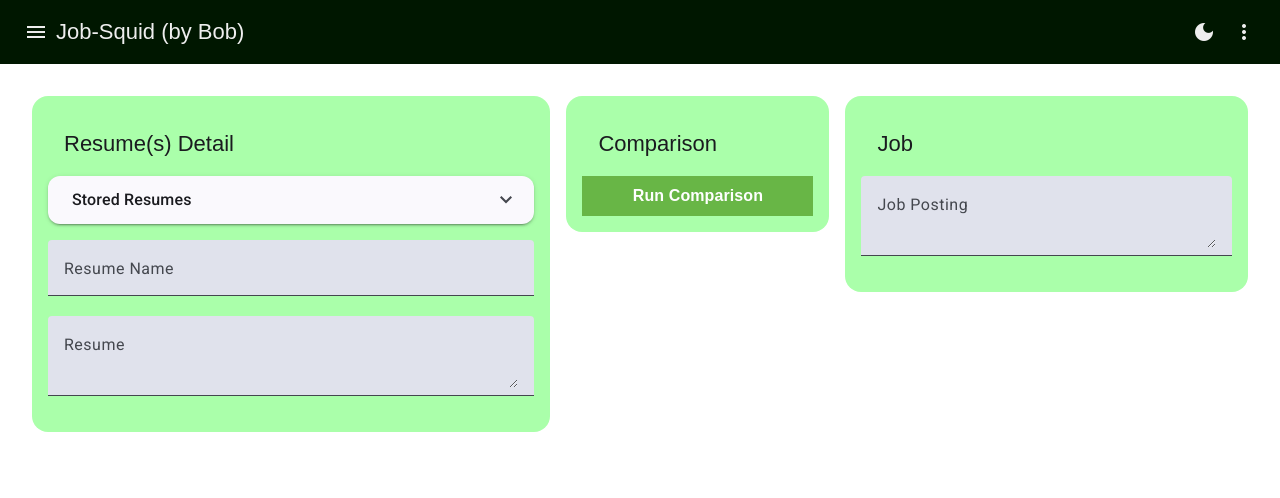
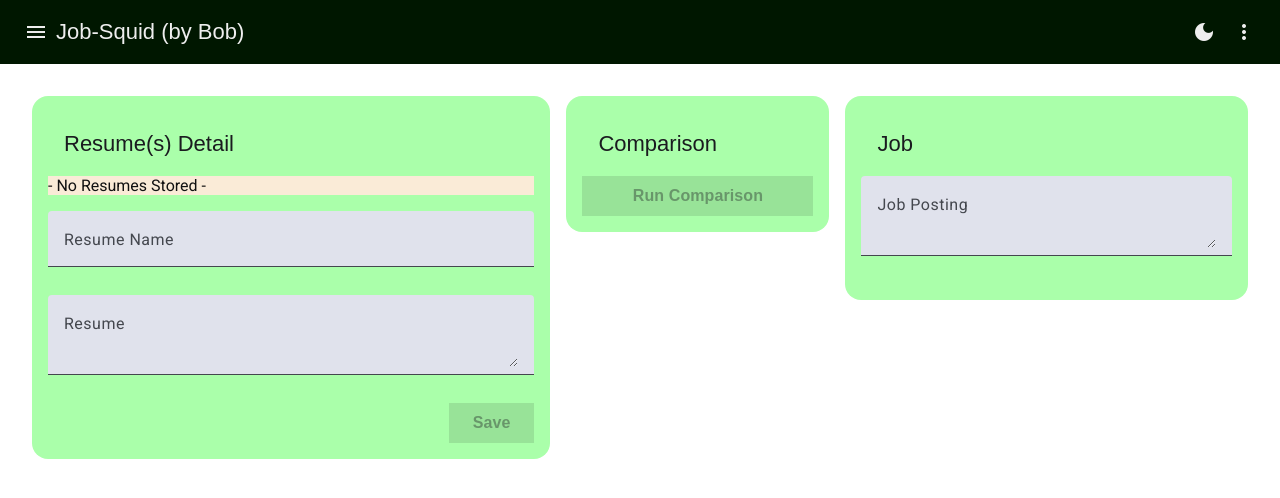
Before and after one commit to bob-fornal/jobs--job-n-resume-comparison, an Angular app: page /comparison in a window 1280 px wide. Shown: the top 498 px of the page. Built offline with nearby package versions, Linux system fonts and the light colour scheme; a web font is replaced by a local one.

Commit message:
Rethinking
Rethinking of the list of resumes; core validation.

```diff
--- a/src/app/app.module.ts
+++ b/src/app/app.module.ts
@@ -5,7 +5,7 @@ import { AppRoutingModule } from './app-routing.module';
 import { AppComponent } from './app.component';
 import { CompareResumeComponent } from './pages/compare-resume/compare-resume.component';
 
-import { FormsModule } from '@angular/forms';
+import { FormsModule, ReactiveFormsModule } from '@angular/forms';
 
 import { MatButtonModule } from '@angular/material/button';
 import { MatExpansionModule } from '@angular/material/expansion';
@@ -27,6 +27,7 @@ import { provideAnimationsAsync } from '@angular/platform-browser/animations/asy
     AppRoutingModule,
 
     FormsModule,
+    ReactiveFormsModule,
 
     MatButtonModule,
     MatExpansionModule,
--- a/src/app/pages/compare-resume/compare-resume.component.css
+++ b/src/app/pages/compare-resume/compare-resume.component.css
@@ -27,6 +27,13 @@
   font-family: Metropolis, sans-serif;
 }
 
+.resume-list-wrapper {
+  max-height: 40vh;
+  background-color: antiquewhite;
+  margin-bottom: 1em;
+  overflow-x: auto;
+}
+
 .expansion-panel {
   margin-bottom: 1em;
 }
@@ -35,16 +42,26 @@
   width: 100%;
 
   .full-width {
+    margin-bottom: 0.5em;
     width: 100%;
   }
 }
 
-.comparison-button {
+.functional-button {
   --mdc-filled-button-container-shape: 0;
   --mdc-filled-button-container-color: #68B646;
 
   font-family: MetropolisBold, sans-serif;
   font-size: 1em;
   font-weight: bold;
+}
+
+.comparison-button {
   width: 100%;
 }
+
+.form-button {
+  display: block;
+  margin-left: auto;
+  margin-right: 0;
+}
--- a/src/app/pages/compare-resume/compare-resume.component.html
+++ b/src/app/pages/compare-resume/compare-resume.component.html
@@ -4,32 +4,59 @@
       <span>Resume(s) Detail</span>
     </mat-toolbar>
 
-    <mat-expansion-panel class="expansion-panel">
-      <mat-expansion-panel-header>
-        <mat-panel-title>Stored Resumes</mat-panel-title>
-      </mat-expansion-panel-header>
+    <div class="resume-list-wrapper">
       @if (resumes.length === 0) {
         <div>- No Resumes Stored -</div>
       } @else {
         <mat-action-list>
-          @for (resume of resumes; track resume) {
+          @for (resume of resumes; track resume; let index = $index;) {
+            @if (index > 0) {
+              <mat-divider></mat-divider>
+            }
             <button mat-list-item (click)="selectResume(resume)">
               <span>{{resume.name}}</span>
             </button>
           }
         </mat-action-list>
       }
-    </mat-expansion-panel>
+    </div>
 
-    <form class="resume-form">
+    <form class="resume-form" [formGroup]="resumeForm" (ngSubmit)="onSubmit()">
       <mat-form-field class="full-width">
         <mat-label>Resume Name</mat-label>
-        <input matInput />
+        <input
+          matInput
+          name="resumeName"
+          formControlName="resumeName"
+          minLength="3"
+          (input)="triggerResumeNameValidation($event)"
+        />
+        @if (validationChecks['resumeNameInList'] === true) {
+          <mat-hint>Warning: Resume Name will be overwritten.</mat-hint>
+        }
+        @if (resumeForm.value.resumeName) {
+          <mat-error>Must have a Resume Name.</mat-error>
+        }
       </mat-form-field>
       <mat-form-field class="full-width">
         <mat-label>Resume</mat-label>
-        <textarea matInput></textarea>
+        <textarea
+          matInput
+          name="resumeContent"
+          formControlName="resumeContent"
+          minLength="5"
+          (input)="triggerResumeContentValidation($event)"
+        ></textarea>
+        @if (resumeForm.value.resumeContent) {
+          <mat-error>Must have Resume Conent.</mat-error>
+        }
       </mat-form-field>
+      <button
+        class="functional-button form-button"
+        mat-flat-button
+        type="submit"
+        [disabled]="doesValidationDisable()"
+      >Save</button>
     </form>
   </div>
 
@@ -37,7 +64,11 @@
     <mat-toolbar class="title-toolbar">
       <span>Comparison</span>
     </mat-toolbar>
-    <button class="comparison-button" mat-flat-button>Run Comparison</button>
+    <button
+      class="functional-button comparison-button"
+      mat-flat-button
+      [disabled]="isRunComparisonDisabled()"
+    >Run Comparison</button>
   </div>
 
   <div class="job-wrapper">
@@ -48,7 +79,7 @@
     <form class="resume-form">
       <mat-form-field class="full-width">
         <mat-label>Job Posting</mat-label>
-        <textarea matInput></textarea>
+        <textarea matInput (input)="triggerJobValidation($event)"></textarea>
       </mat-form-field>
     </form>
   </div>
--- a/src/app/pages/compare-resume/compare-resume.component.ts
+++ b/src/app/pages/compare-resume/compare-resume.component.ts
@@ -1,8 +1,12 @@
-import { Component } from '@angular/core';
+import { ChangeDetectorRef, Component } from '@angular/core';
+import { FormControl, FormGroup, Validators } from '@angular/forms';
+
 import keyword_extractor from 'keyword-extractor';
 
 import { StorageService } from '../../core/services/storage.service';
 import { ResumeDetails } from '../../core/interfaces/resume-details.interface';
+
+import { AbstractControl, ValidationErrors, ValidatorFn } from "@angular/forms";
 
 @Component({
   selector: 'app-compare-resume',
@@ -14,8 +18,21 @@ import { ResumeDetails } from '../../core/interfaces/resume-details.interface';
 export class CompareResumeComponent {
   resumes: Array<ResumeDetails> = [];
 
+  validationChecks: { [key: string]: boolean } = {
+    resumeNameLength: true,
+    resumeNameInList: false,
+    resumeContentLength: true,
+    jobContentLength: true,
+  };
+
+  resumeForm = new FormGroup({
+    resumeName: new FormControl('', [Validators.minLength(3)]),
+    resumeContent: new FormControl('', [ Validators.minLength(5)]),
+  });
+
   constructor(
-    private storage: StorageService
+    private changeDetectorRef: ChangeDetectorRef,
+    private storage: StorageService,
   ) {
     this.storage.resumes.subscribe(this.handleResumes.bind(this));
     this.init();
@@ -25,9 +42,46 @@ export class CompareResumeComponent {
     this.storage.getResumes();
   };
 
+  doesValidationDisable = (): boolean => {
+    return this.validationChecks['resumeNameLength'] || this.validationChecks['resumeContentLength']
+  };
+
+  isRunComparisonDisabled = (): boolean => {
+    return this.doesValidationDisable() || this.validationChecks['jobContentLength'];
+  };
+
+  changeValidationState = (key: string, control: string, event: any, check: number): void => {
+    const lengthError: boolean = event.target.value.length <= check;
+    this.validationChecks[key] = lengthError;
+  };
+
+  triggerResumeNameValidation = (event: any): void => {
+    this.changeValidationState('resumeNameLength', 'resumeName', event, 3);
+    this.checkIfResumeNameExists(event);
+  };
+
+  triggerResumeContentValidation = (event: any): void => {
+    this.changeValidationState('resumeContentLength', 'resumeContent', event, 5);
+  };
+
+  triggerJobValidation = (event: any): void => {
+    const lengthError: boolean = event.target.value.length <= 1;
+    this.validationChecks['jobContentLength'] = lengthError;
+  };
+
+  checkIfResumeNameExists = (event: any): void => {
+    const value = event.target.value;
+    const names: Array<string> = this.resumes.map((resume: ResumeDetails) => (resume.name));
+    const notInResumeNames: boolean = !!value && names.includes(value);
+    this.validationChecks['resumeNameInList'] = notInResumeNames;
+    this.changeDetectorRef.detectChanges();
+  };
+
   handleResumes = (data: Array<ResumeDetails>): void => {
     this.resumes = data;
   };
 
   selectResume = (resume: ResumeDetails): void => {};
+
+  onSubmit = (): void => {};
 }
```
